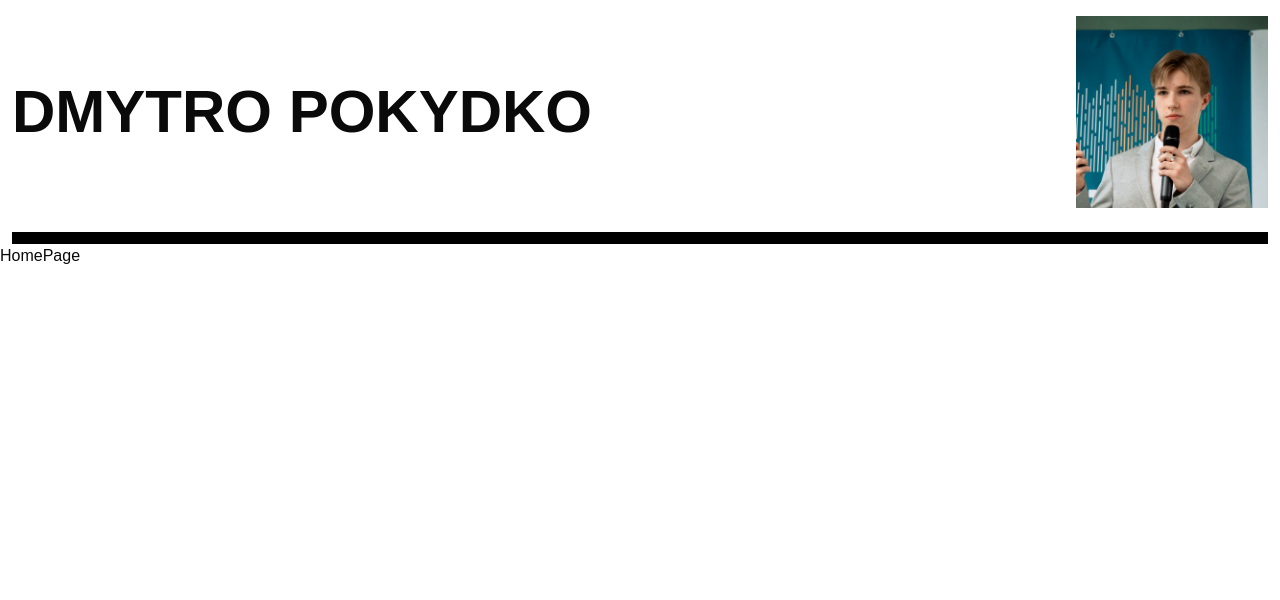
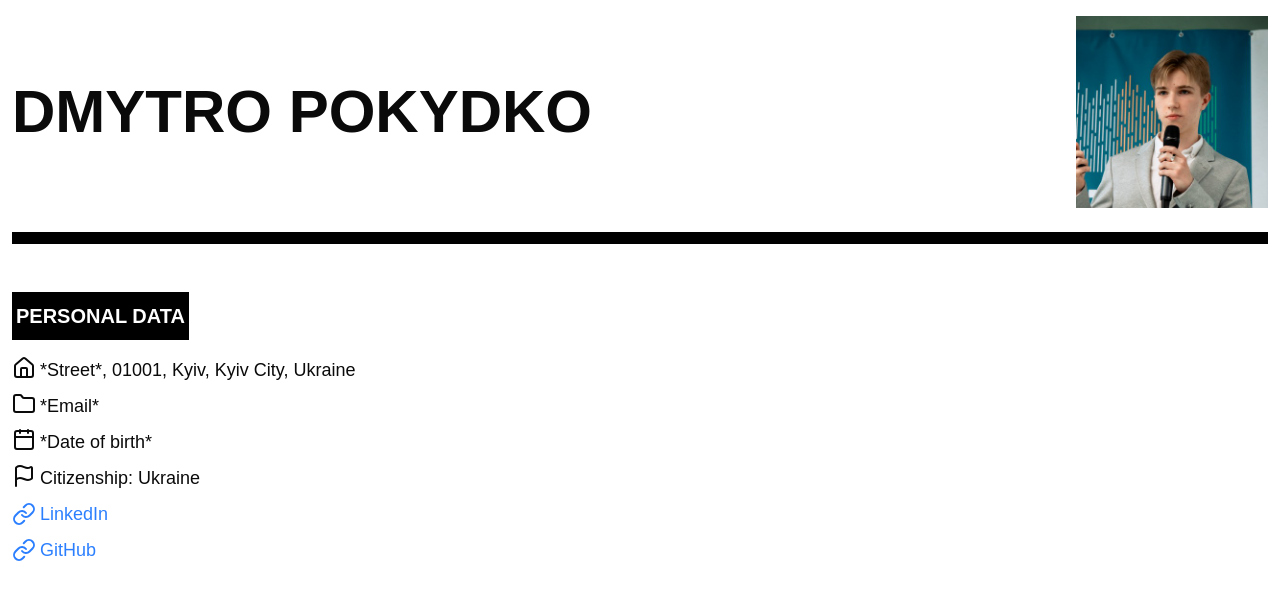
Before and after one commit to millkit/CV, a React (Vite) app in the folder cv/: page / in a window 1280 px wide. Shown: the top 600 px of the page. Built offline with nearby package versions, Linux system fonts and the light colour scheme.

Commit message:
add personal data section

```diff
--- /dev/null
+++ b/cv/src/hooks/useInView.ts
@@ -0,0 +1,27 @@
+import { useEffect, useRef, useState } from 'react'
+
+export const useInView = () => {
+  const ref = useRef<HTMLDivElement | null>(null)
+  const [isVisible, setIsVisible] = useState(false)
+
+  useEffect(() => {
+    const observer = new IntersectionObserver(
+      ([entry]) => {
+        if (entry.isIntersecting) {
+          setIsVisible(true)
+          if (ref.current) observer.unobserve(ref.current)
+        }
+      },
+      {
+        threshold: 0.1,
+        rootMargin: '0px 0px -100px 0px'
+      }
+    )
+
+    if (ref.current) observer.observe(ref.current)
+
+    return () => observer.disconnect()
+  }, [])
+
+  return { ref, isVisible }
+}
--- a/cv/src/pages/home-page.tsx
+++ b/cv/src/pages/home-page.tsx
@@ -1,3 +1,57 @@
+import { Calendar, Flag, Folder, House } from "lucide-react";
+import { useInView } from '@/hooks/useInView'
+import {Link } from 'lucide-react';
+
 export const HomePage = () => {
-  return <div>HomePage</div>;
+    const { ref: personalRef, isVisible: personalVisible } = useInView()
+  return ( <section
+        ref={personalRef}
+        className={`container mt-12 transition-all duration-700 ease-out ${
+          personalVisible ? 'translate-y-0 opacity-100' : 'translate-y-8 opacity-0'
+        }`}
+      >
+        <div className='flex items-center justify-center bg-black sm:h-12 sm:w-max'>
+          <h2 className='m-1 text-xl font-semibold text-white'>PERSONAL DATA</h2>
+        </div>
+        <div className='mt-4 space-y-2 text-lg'>
+          <p className='flex gap-1'>
+            <House />
+           *Street*, 01001, Kyiv, Kyiv City, Ukraine
+          </p>
+          <p className='flex gap-1'>
+            <Folder /> *Email*
+          </p>
+          <p className='flex gap-1'>
+            <Calendar />
+            *Date of birth*
+          </p>
+          <p className='flex gap-1'>
+            <Flag />
+            Citizenship: Ukraine
+          </p>
+          <p>
+            <a
+              href='https://www.linkedin.com/in/dmytro-pokydko-b251a9353/'
+              target='_blank'
+              rel='noopener noreferrer'
+              className='flex items-center gap-1 text-blue-500 transition hover:underline'
+            >
+              <Link/>
+              LinkedIn
+            </a>
+          </p>
+          <p>
+            <a
+              href='https://github.com/millkit'
+              target='_blank'
+              rel='noopener noreferrer'
+              className='flex items-center gap-1 text-blue-500 transition hover:underline'
+            >
+              <Link/>
+              GitHub
+            </a>
+          </p>
+        </div>
+      </section>
+      )
 };
```
